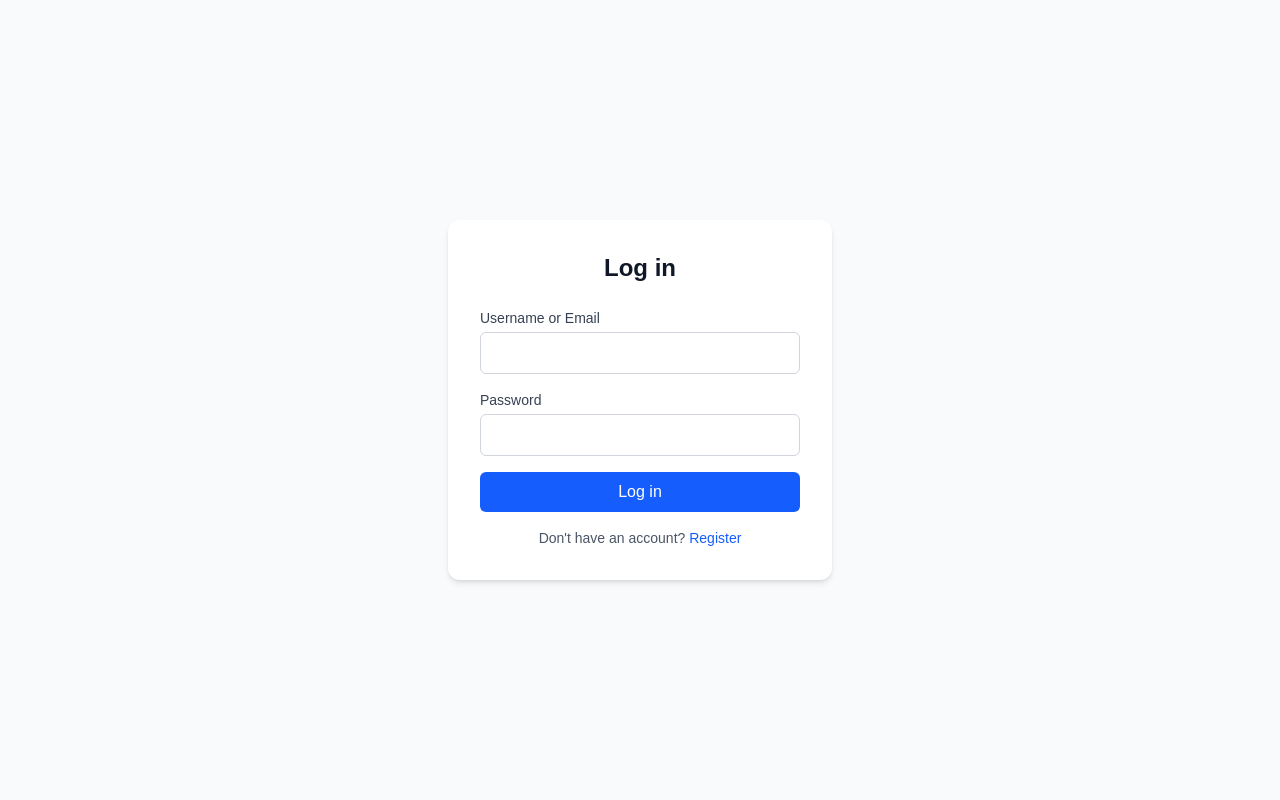
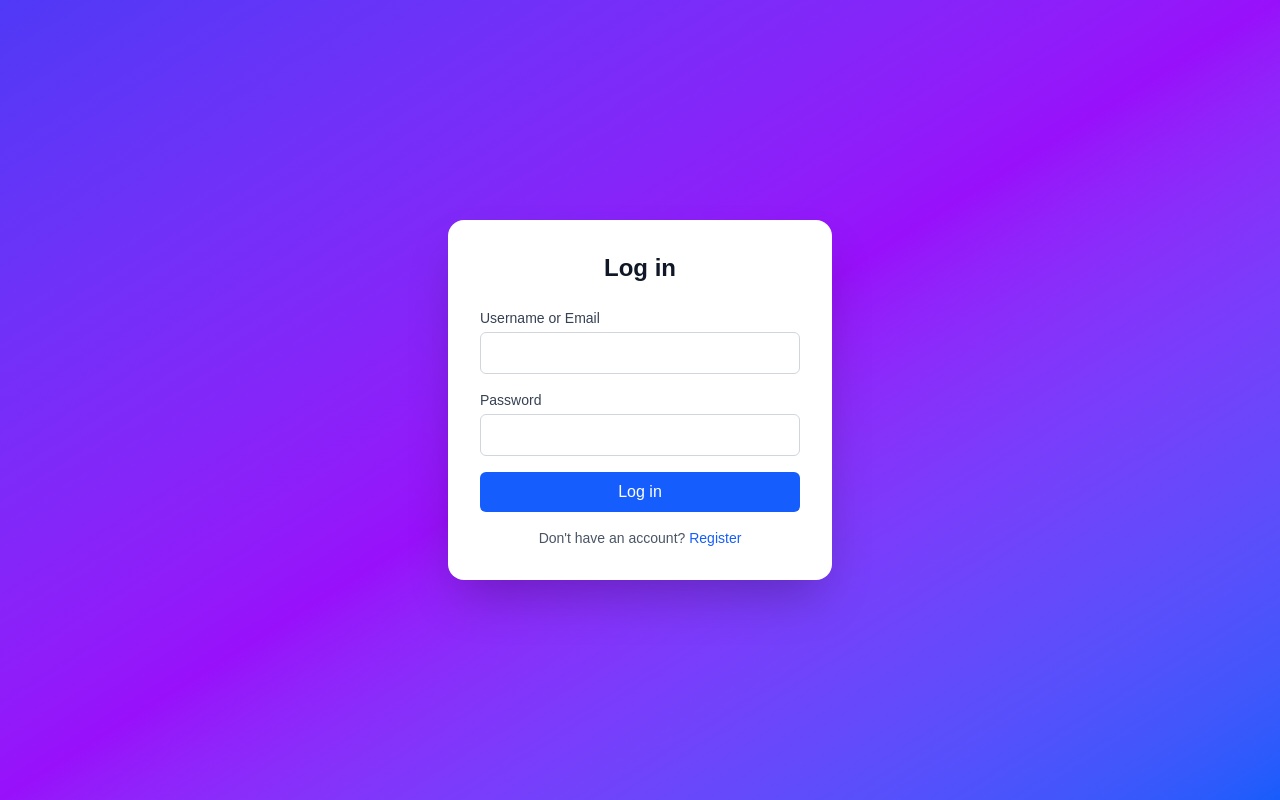
Before and after one commit to SarasiPerera/accesshub, a Next.js app: page /login in a window 1280 px wide. Built offline with nearby package versions, Linux system fonts and the light colour scheme.

Commit message:
style: add gradient background for consistent modern look

```diff
--- a/src/app/dashboard/page.tsx
+++ b/src/app/dashboard/page.tsx
@@ -26,8 +26,8 @@ export default function DashboardPage() {
   if (!user) return null;
 
   return (
-    <div className="min-h-screen bg-gray-50 p-8">
-      <div className="max-w-2xl mx-auto bg-white p-8 rounded-xl shadow-md">
+   <div className="min-h-screen bg-gradient-to-br from-indigo-600 via-purple-600 to-blue-600 p-8">
+      <div className="max-w-2xl mx-auto bg-white p-8 rounded-2xl shadow-2xl">
         <div className="flex justify-between items-center mb-6">
           <h1 className="text-2xl font-bold text-gray-900">Dashboard</h1>
           <button
--- a/src/app/login/page.tsx
+++ b/src/app/login/page.tsx
@@ -30,8 +30,8 @@ export default function LoginPage() {
   };
 
   return (
-    <div className="min-h-screen flex items-center justify-center bg-gray-50 px-4">
-      <div className="w-full max-w-sm bg-white p-8 rounded-xl shadow-md">
+        <div className="min-h-screen flex items-center justify-center bg-gradient-to-br from-indigo-600 via-purple-600 to-blue-600 px-4">
+            <div className="w-full max-w-sm bg-white p-8 rounded-2xl shadow-2xl">
         <h1 className="text-2xl font-bold text-gray-900 mb-6 text-center">
           Log in
         </h1>
--- a/src/app/register/page.tsx
+++ b/src/app/register/page.tsx
@@ -46,8 +46,8 @@ export default function RegisterPage() {
   };
 
   return (
-    <div className="min-h-screen flex items-center justify-center bg-gray-50 px-4">
-      <div className="w-full max-w-sm bg-white p-8 rounded-xl shadow-md">
+    <div className="min-h-screen flex items-center justify-center bg-gradient-to-br from-indigo-600 via-purple-600 to-blue-600 px-4">
+      <div className="w-full max-w-sm bg-white p-8 rounded-2xl shadow-2xl">
         <h1 className="text-2xl font-bold text-gray-900 mb-6 text-center">
           Create an account
         </h1>
```
